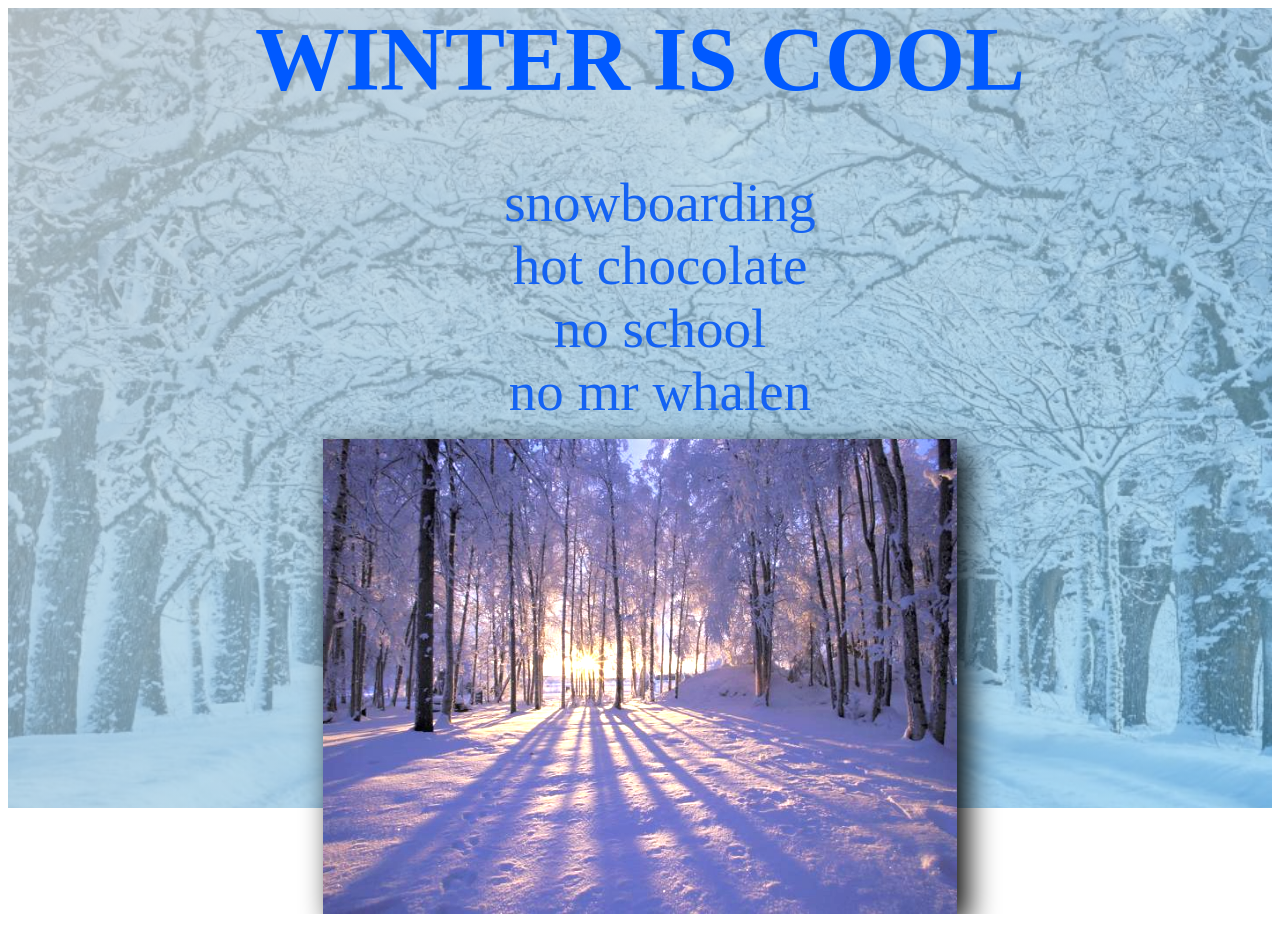
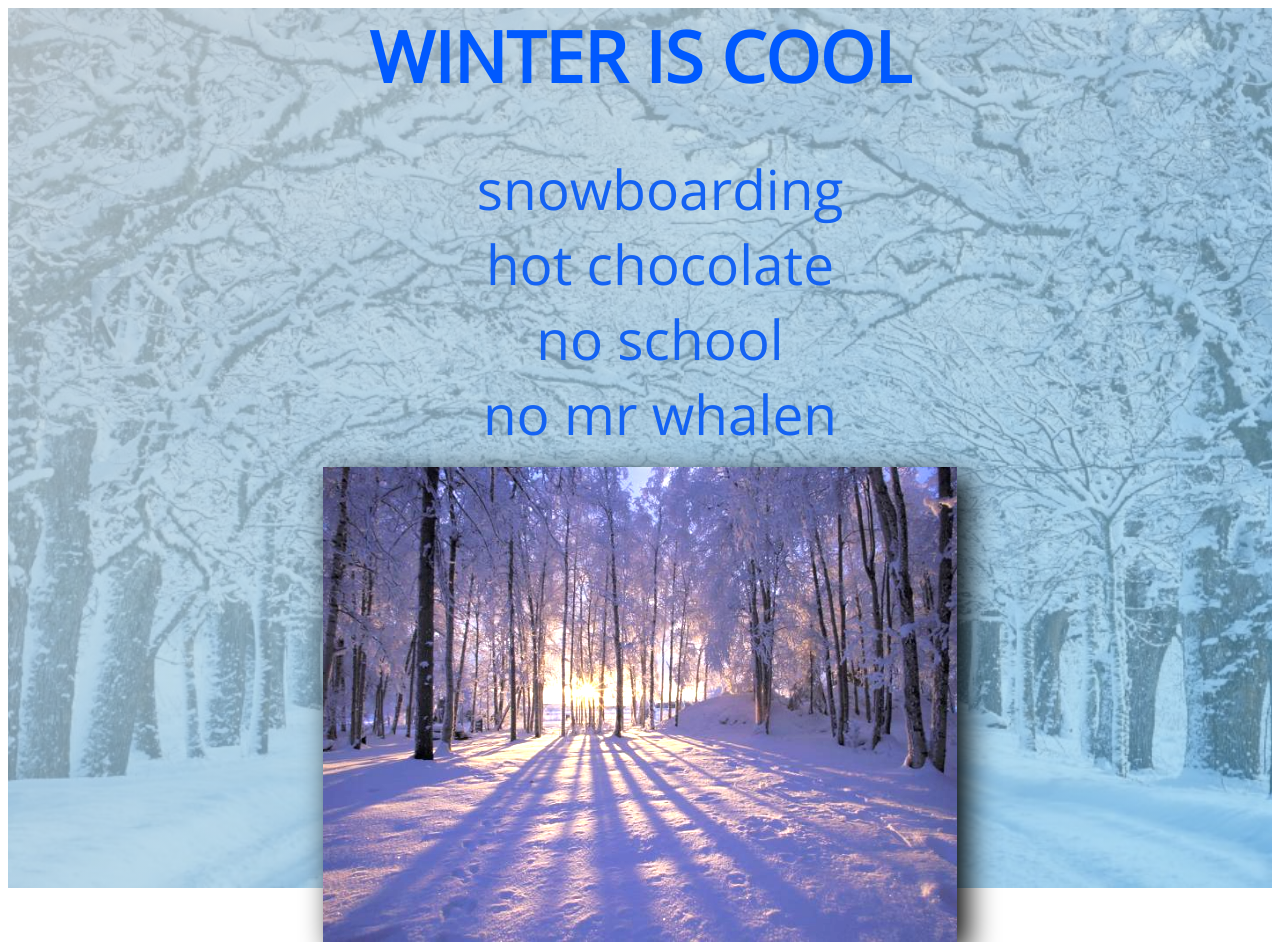
Before and after one commit to staten-island-tech/formative-css-assessment-1-bickyy, a plain HTML site: page index.html in a window 1280 px wide. Before the commit the page ends 914 px from the top, so only its background shows below. Drawn offline with nearby package versions, Linux system fonts and the light colour scheme.

Commit message:
done done

```diff
--- a/index.html
+++ b/index.html
@@ -8,6 +8,7 @@
     <meta http-equiv="X-UA-Compatible"
     content="ie=edge">
     <link rel="stylesheet" href="style.css">
+    <link href="https://fonts.googleapis.com/css?family=Open+Sans&display=swap" rel="stylesheet">
     <title>snowboarding</title>
 </head>
 
--- a/style.css
+++ b/style.css
@@ -8,12 +8,13 @@ div {
     background-size: cover;
     background-position: center;
     text-align: center;
-    height: 100vh;
+    height: 110vh;
+    font-family: 'Open Sans', sans-serif;
 }
 
 h1 {
     color: rgb(0, 89, 255);
-    font-size: 90px;
+    font-size: 70px;
     text-transform: uppercase;
 }
 
```
